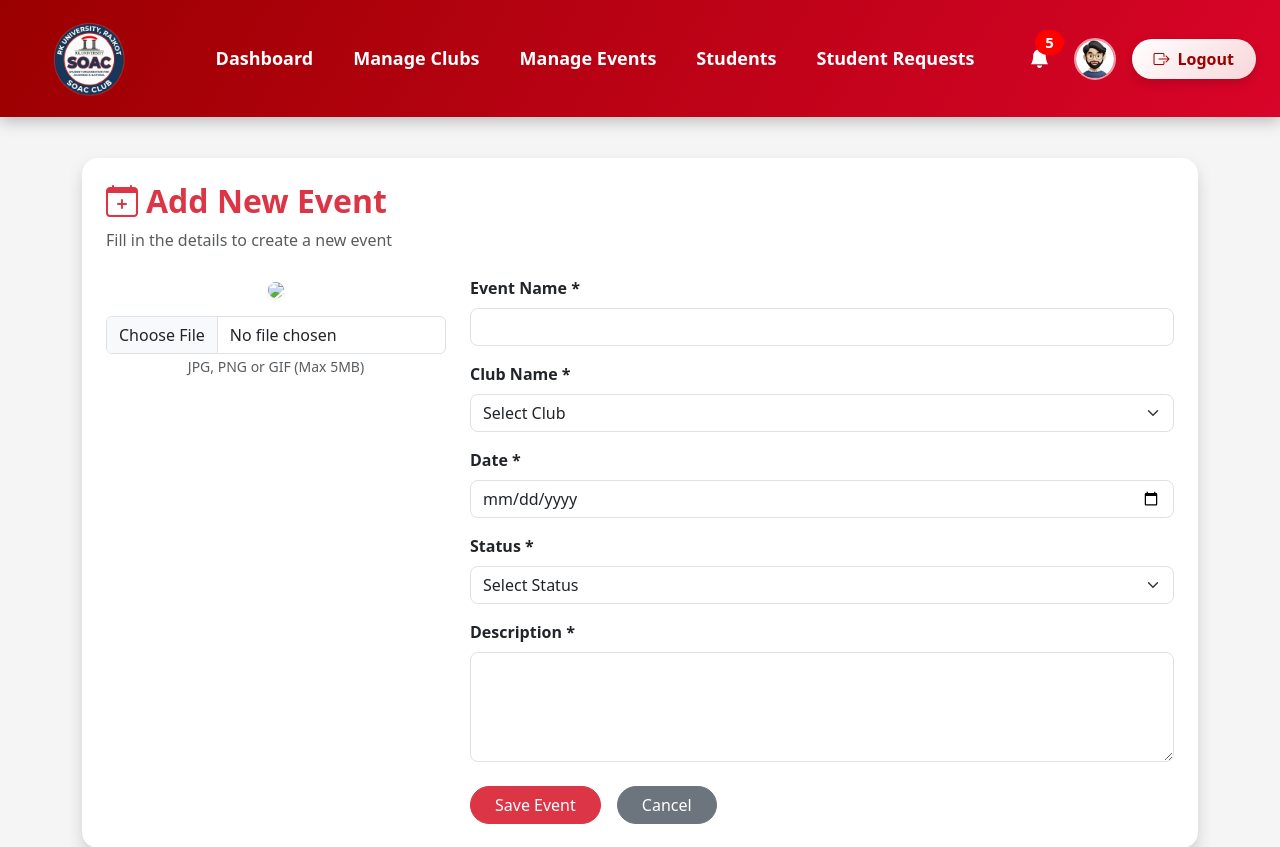
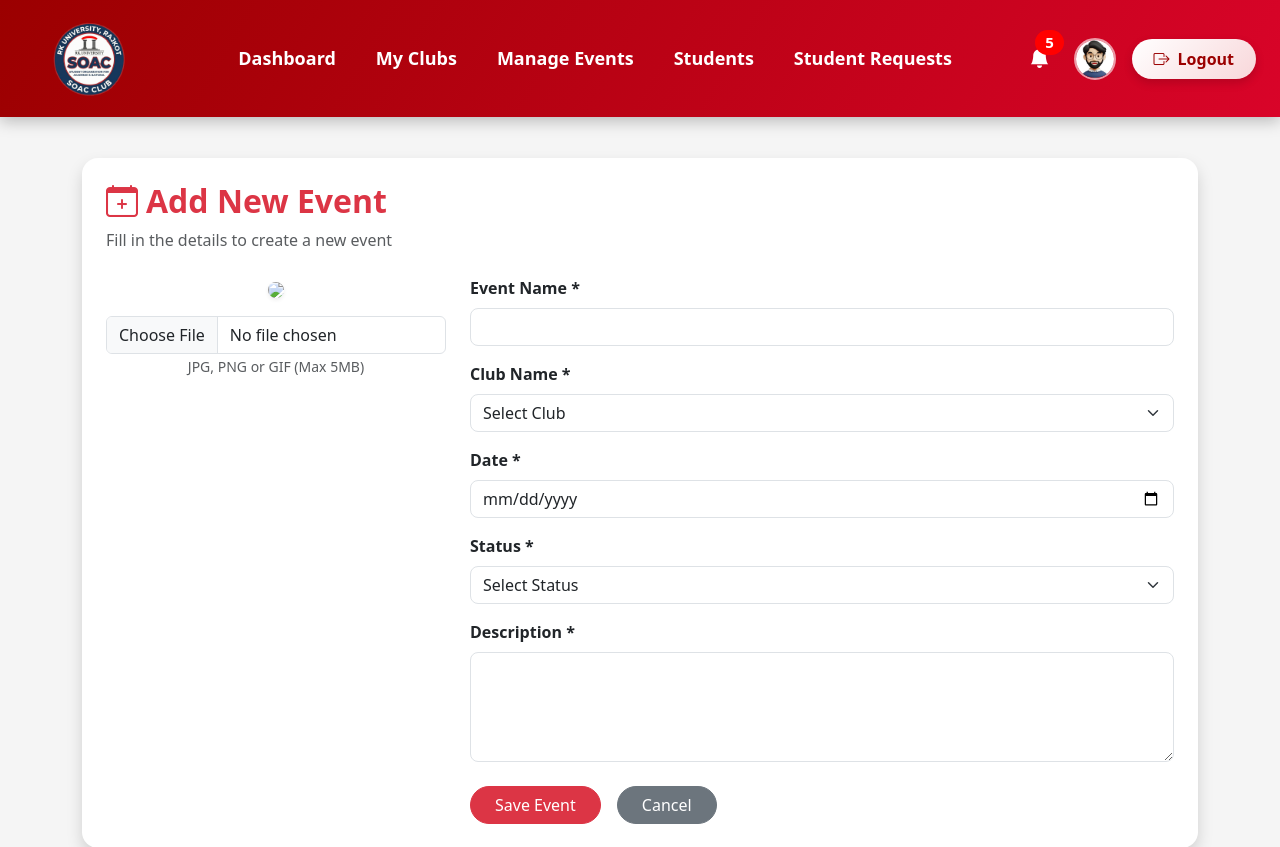
Before and after one commit to Pritesh292903/SOAC_CLUB_MANAGEMENT, a PHP site: page /Addevent.php in a window 1280 px wide. Shown: the top 847 px of the page. Run offline with PHP 8.4, Linux system fonts and the light colour scheme; some libraries are stand-ins or nearby versions.

Commit message:
update the header name

```diff
--- a/Facultyapp/F_header.php
+++ b/Facultyapp/F_header.php
@@ -169,7 +169,7 @@
             <a class="nav-link " href="faculty_dashboard.php">Dashboard</a>
           </li>
           <li class="nav-item">
-            <a class="nav-link" href="manage_clube.php">Manage Clubs</a>
+            <a class="nav-link" href="manage_clube.php">My Clubs</a>
           </li>
           <li class="nav-item">
             <a class="nav-link" href="Manage_events.php">Manage Events</a>
```
